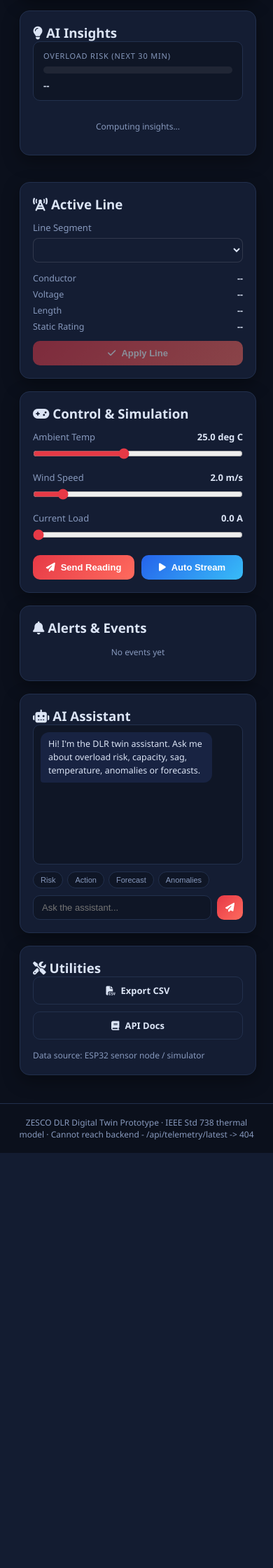
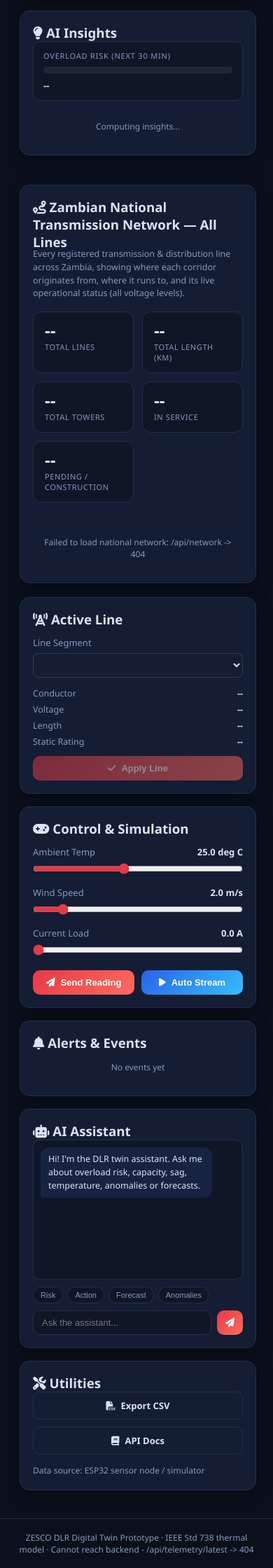
Before and after one commit to charleskasuba/ZESCO-DLR-Digital-Twin, a Python web app: template templates/index.html in a window 390 px wide. Shown: the part 3297-5537 px from the top of the page at 70% size. Before the commit the page ends 4944 px from the top, so only its background shows below. Run offline with Jinja, Linux system fonts and the light colour scheme; the template is opened without the code that fills it, so the values that code supplies are empty.

Commit message:
Add national Zambia transmission network overview section
- Enrich every registered line with origin/destination substations and operational status (In Service / Commissioned / Pending / Energised lower voltage) derived from registry notes
- Add /api/network endpoint returning lines grouped by voltage level (330/66 kV) with aggregate totals and status counts
- Add bottom dashboard section: summary cards (total lines, km, towers, in-service, pending) plus per-voltage-level filter chips and a table listing each line's from/to, voltage, conductor, length, towers and status badge

```diff
--- a/static/css/style.css
+++ b/static/css/style.css
@@ -406,3 +406,144 @@
 .chat-input input:focus { border-color: var(--info); }
 .chat-send { flex: 0 0 auto; padding: 9px 12px; }
 .chat-typing { color: var(--muted); font-style: italic; }
+
+/* ---------- National transmission network section ---------- */
+.national-section { margin-top: 4px; }
+.section-sub {
+  font-size: 12.5px;
+  color: var(--muted);
+  margin: -4px 0 16px;
+  max-width: 900px;
+  line-height: 1.5;
+}
+
+.net-summary {
+  display: grid;
+  grid-template-columns: repeat(auto-fit, minmax(140px, 1fr));
+  gap: 12px;
+  margin-bottom: 18px;
+}
+.net-summary-card {
+  background: var(--bg-2);
+  border: 1px solid var(--border);
+  border-radius: 12px;
+  padding: 14px 16px;
+  display: flex;
+  flex-direction: column;
+  gap: 4px;
+}
+.net-summary-value {
+  font-size: 24px;
+  font-weight: 700;
+  color: var(--text);
+  line-height: 1;
+}
+.net-summary-label {
+  font-size: 11px;
+  text-transform: uppercase;
+  letter-spacing: 0.6px;
+  color: var(--muted);
+}
+
+.voltage-toggles {
+  display: flex;
+  flex-wrap: wrap;
+  gap: 8px;
+  margin-bottom: 16px;
+}
+.volt-chip {
+  display: inline-flex;
+  align-items: center;
+  gap: 7px;
+  padding: 7px 13px;
+  border-radius: 999px;
+  border: 1px solid var(--border);
+  background: var(--bg-2);
+  color: var(--text);
+  font-size: 12.5px;
+  font-weight: 600;
+  cursor: pointer;
+  transition: all 0.15s;
+}
+.volt-chip:hover { border-color: var(--info); }
+.volt-chip.active {
+  border-color: var(--vc);
+  background: color-mix(in srgb, var(--vc) 14%, transparent);
+  box-shadow: 0 0 0 1px var(--vc) inset;
+}
+.volt-chip-count {
+  font-size: 11px;
+  color: var(--vc);
+  background: color-mix(in srgb, var(--vc) 16%, transparent);
+  border-radius: 999px;
+  padding: 1px 7px;
+}
+
+.ntable {
+  border: 1px solid var(--border);
+  border-radius: 12px;
+  overflow: hidden;
+}
+.ntable-head,
+.ntable-row {
+  display: grid;
+  grid-template-columns: 1.3fr 1.4fr 0.7fr 0.9fr 0.8fr 0.7fr 1.2fr;
+  gap: 10px;
+  align-items: center;
+  padding: 10px 14px;
+  font-size: 12.5px;
+}
+.ntable-head {
+  background: var(--bg-2);
+  color: var(--muted);
+  text-transform: uppercase;
+  letter-spacing: 0.5px;
+  font-size: 11px;
+  border-bottom: 1px solid var(--border);
+}
+.ntable-row {
+  border-bottom: 1px solid var(--border);
+  color: var(--text);
+  transition: background 0.15s;
+}
+.ntable-row:last-child { border-bottom: none; }
+.ntable-row:hover { background: var(--card-hover); }
+.ntable-row.active {
+  background: color-mix(in srgb, var(--info) 8%, transparent);
+  box-shadow: 0 0 0 1px rgba(56, 189, 248, 0.25) inset;
+}
+.ntable-row .col-from b { color: var(--text); }
+.ntable-row .col-to { color: var(--muted); }
+.ntable-row .col-to i { color: var(--info); margin-right: 4px; font-size: 11px; }
+.ntable-row .col-volt {
+  color: var(--vc);
+  font-weight: 700;
+}
+.ntable-row .col-conductor,
+.ntable-row .col-len,
+.ntable-row .col-towers { color: var(--muted); }
+
+.status-badge {
+  display: inline-block;
+  padding: 3px 9px;
+  border-radius: 999px;
+  font-size: 11px;
+  font-weight: 600;
+  white-space: nowrap;
+}
+.status-badge.st-ok { background: rgba(46, 204, 113, 0.14); color: #2ecc71; border: 1px solid rgba(46, 204, 113, 0.4); }
+.status-badge.st-commissioned { background: rgba(56, 189, 248, 0.12); color: #38bdf8; border: 1px solid rgba(56, 189, 248, 0.35); }
+.status-badge.st-pending { background: rgba(255, 176, 32, 0.14); color: #ffb020; border: 1px solid rgba(255, 176, 32, 0.4); }
+.status-badge.st-charged { background: rgba(167, 139, 250, 0.14); color: #a78bfa; border: 1px solid rgba(167, 139, 250, 0.4); }
+
+@media (max-width: 720px) {
+  .ntable-head,
+  .ntable-row {
+    grid-template-columns: 1.1fr 1.1fr 0.8fr 1fr;
+    font-size: 12px;
+  }
+  .ntable-head .col-conductor,
+  .ntable-head .col-towers,
+  .ntable-row .col-conductor,
+  .ntable-row .col-towers { display: none; }
+}
--- a/static/js/app.js
+++ b/static/js/app.js
@@ -64,6 +64,15 @@
   lineLength: document.getElementById("lineLength"),
   lineStatic: document.getElementById("lineStatic"),
   btnLineApply: document.getElementById("btnLineApply"),
+  netSummary: document.getElementById("netSummary"),
+  netTotalLines: document.getElementById("netTotalLines"),
+  netTotalKm: document.getElementById("netTotalKm"),
+  netTotalTowers: document.getElementById("netTotalTowers"),
+  netStatusInService: document.getElementById("netStatusInService"),
+  netStatusPending: document.getElementById("netStatusPending"),
+  voltageToggles: document.getElementById("voltageToggles"),
+  networkTableWrap: document.getElementById("networkTableWrap"),
+  networkLoading: document.getElementById("networkLoading"),
 };
 
 const charts = {};
@@ -647,6 +656,112 @@
   };
 }
 
+/* ----------------------- national network section ----------------------- */
+
+const NET_STATE = { voltage: null };
+
+const voltageColors = {
+  330: "#f43f5e",
+  220: "#f59e0b",
+  132: "#a855f7",
+  88: "#06b6d4",
+  66: "#3b82f6",
+};
+
+function statusBadge(status) {
+  const cls =
+    status === "In Service"
+      ? "st-ok"
+      : status === "Pending / Under construction"
+      ? "st-pending"
+      : status === "Energised (lower voltage)"
+      ? "st-charged"
+      : "st-commissioned";
+  return '<span class="status-badge ' + cls + '">' + status + "</span>";
+}
+
+function renderNetworkSummary(totals, statusCounts) {
+  els.netTotalLines.textContent = totals.count;
+  els.netTotalKm.textContent = totals.total_km.toLocaleString() + " km";
+  els.netTotalTowers.textContent = totals.towers.toLocaleString();
+  els.netStatusInService.textContent = statusCounts["In Service"] || 0;
+  els.netStatusPending.textContent =
+    (statusCounts["Pending / Under construction"] || 0) +
+    (statusCounts["Energised (lower voltage)"] || 0);
+}
+
+function renderVoltageToggles(levels) {
+  const wrap = els.voltageToggles;
+  wrap.innerHTML = "";
+  levels.forEach((lv) => {
+    const btn = document.createElement("button");
+    btn.className = "volt-chip" + (lv.voltage_kv === NET_STATE.voltage ? " active" : "");
+    btn.innerHTML =
+      lv.voltage_kv +
+      " kV <span class='volt-chip-count'>" +
+      lv.count +
+      "</span>";
+    btn.style.setProperty("--vc", voltageColors[lv.voltage_kv] || "#8896b0");
+    btn.addEventListener("click", () => {
+      NET_STATE.voltage = lv.voltage_kv;
+      renderVoltageToggles(levels);
+      renderNetworkTable(lv.lines, lv.voltage_kv);
+    });
+    wrap.appendChild(btn);
+  });
+  if (NET_STATE.voltage === null && levels.length) {
+    NET_STATE.voltage = levels[0].voltage_kv;
+  }
+}
+
+function renderNetworkTable(lines, voltage) {
+  const wrap = els.networkTableWrap;
+  const header =
+    '<div class="ntable-head">' +
+    '<span class="col-from">From / Origin</span>' +
+    '<span class="col-to">To / Destination</span>' +
+    '<span class="col-volt">Voltage</span>' +
+    '<span class="col-conductor">Conductor</span>' +
+    '<span class="col-len">Length</span>' +
+    '<span class="col-towers">Towers</span>' +
+    '<span class="col-status">Status</span>' +
+    "</div>";
+  const rows = lines
+    .map(function (ln) {
+      const isActive = state.activeLineId === ln.id;
+      const vc = voltageColors[ln.voltage_kv] || "#8896b0";
+      return (
+        '<div class="ntable-row' + (isActive ? " active" : "") + '">' +
+        '<span class="col-from"><b>' + ln.origin + "</b></span>" +
+        '<span class="col-to"><i class="fa-solid fa-arrow-right-long"></i> ' + ln.destination + "</span>" +
+        '<span class="col-volt" style="--vc:' + vc + '">' + ln.voltage_kv + ' kV</span>' +
+        '<span class="col-conductor">' + (ln.conductor || "&mdash;") + "</span>" +
+        '<span class="col-len">' + (ln.length_km ? ln.length_km.toLocaleString() + " km" : "&mdash;") + "</span>" +
+        '<span class="col-towers">' + (ln.towers ? ln.towers.toLocaleString() : "&mdash;") + "</span>" +
+        '<span class="col-status">' + statusBadge(ln.status) + "</span>" +
+        "</div>"
+      );
+    })
+    .join("");
+  wrap.innerHTML =
+    '<div class="ntable ntable-' + voltage + '">' + header + rows + "</div>";
+}
+
+async function loadNationalNetwork() {
+  try {
+    const data = await getJSON("/api/network");
+    renderNetworkSummary(data.totals, data.status_counts);
+    renderVoltageToggles(data.voltage_levels);
+    const active =
+      data.voltage_levels.find((v) => v.voltage_kv === NET_STATE.voltage) ||
+      data.voltage_levels[0];
+    if (active) renderNetworkTable(active.lines, active.voltage_kv);
+    els.networkLoading.style.display = "none";
+  } catch (err) {
+    els.networkLoading.textContent = "Failed to load national network: " + err.message;
+  }
+}
+
 /* ----------------------- init ----------------------- */
 function init() {
   initCharts();
@@ -684,6 +799,7 @@
   loadAll();
   setInterval(loadAll, REFRESH_MS);
   loadLines();
+  loadNationalNetwork();
   loadAi();
   setInterval(loadAi, 6000);
 }
--- a/templates/index.html
+++ b/templates/index.html
@@ -135,6 +135,42 @@
 
     </section>
 
+    <section class="content national-section">
+      <div class="card">
+        <h3 class="card-title"><i class="fa-solid fa-route"></i> Zambian National Transmission Network &mdash; All Lines</h3>
+        <p class="section-sub">Every registered transmission &amp; distribution line across Zambia, showing where each corridor originates from, where it runs to, and its live operational status (all voltage levels).</p>
+
+        <div class="net-summary" id="netSummary">
+          <div class="net-summary-card">
+            <span class="net-summary-value" id="netTotalLines">--</span>
+            <span class="net-summary-label">Total Lines</span>
+          </div>
+          <div class="net-summary-card">
+            <span class="net-summary-value" id="netTotalKm">--</span>
+            <span class="net-summary-label">Total Length (km)</span>
+          </div>
+          <div class="net-summary-card">
+            <span class="net-summary-value" id="netTotalTowers">--</span>
+            <span class="net-summary-label">Total Towers</span>
+          </div>
+          <div class="net-summary-card">
+            <span class="net-summary-value" id="netStatusInService">--</span>
+            <span class="net-summary-label">In Service</span>
+          </div>
+          <div class="net-summary-card">
+            <span class="net-summary-value" id="netStatusPending">--</span>
+            <span class="net-summary-label">Pending / Construction</span>
+          </div>
+        </div>
+
+        <div class="voltage-toggles" id="voltageToggles"></div>
+
+        <div id="networkTableWrap">
+          <div class="event-empty" id="networkLoading">Loading national transmission network...</div>
+        </div>
+      </div>
+    </section>
+
     <aside class="sidebar">
 
       <div class="card">
```
Also changed, not shown: app.py (+60 -0 lines), network_assets.py (+54 -9 lines).
